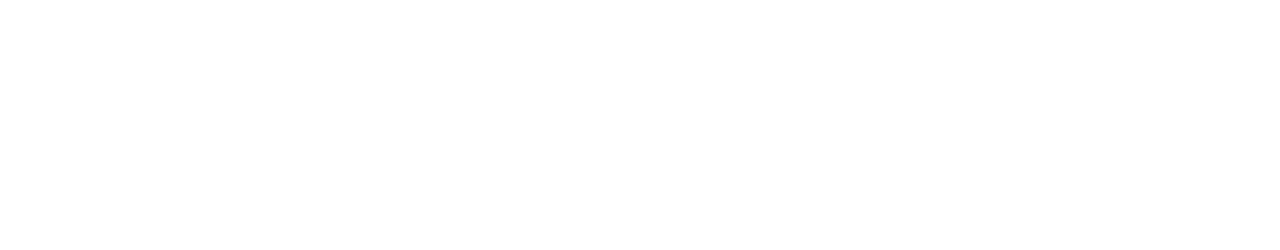
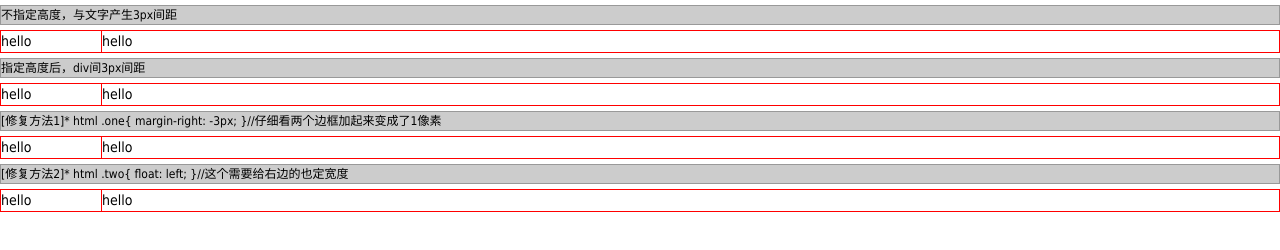
Before and after one commit to ishenli/selfstudy, a website: page css-solution/3px-bug-ie/3px.html in a window 1280 px wide. Drawn offline with Linux system fonts and the light colour scheme.

Commit message:
提交demo文档

```diff
--- a/css-solution/3px-bug-ie/3px.html
+++ b/css-solution/3px-bug-ie/3px.html
@@ -1,9 +1,39 @@
 <!DOCTYPE html>
 <html>
 <head>
-    <title></title>
+    <meta charset="utf-8">
+    <title>垂直居中</title>
+    <link rel="stylesheet" type="text/css" href="../base.css">
+    <style type="text/css">
+        *{font-size:14px;}
+        .bg{background:#CCC; border:#999 solid 1px; line-height:18px; font-size:12px; margin:5px 0;}
+        .one {float: left; width: 100px; border: solid 1px red;}
+        .two {border: solid 1px red;}
+        * html .eg2 .two{height: 1px;}
+        * html .eg3 .one{ margin-right: -3px; }
+        * html .eg4 .two{ float: left; }
+    </style>
 </head>
 <body>
-
+<div class="bg">不指定高度，与文字产生3px间距</div>
+<div class="eg1">
+    <div class="one">hello</div>
+    <div class="two">hello</div>
+</div>
+<div class="bg">指定高度后，div间3px间距</div>
+<div class="eg2">
+    <div class="one">hello</div>
+    <div class="two">hello</div>
+</div>
+<div class="bg">[修复方法1]* html .one{ margin-right: -3px; }//仔细看两个边框加起来变成了1像素</div>
+<div class="eg3">
+    <div class="one">hello</div>
+    <div class="two">hello</div>
+</div>
+<div class="bg">[修复方法2]* html .two{ float: left; }//这个需要给右边的也定宽度</div>
+<div class="eg4">
+    <div class="one">hello</div>
+    <div class="two">hello</div>
+</div>
 </body>
 </html>
```
